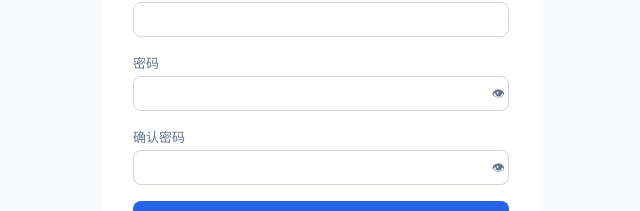
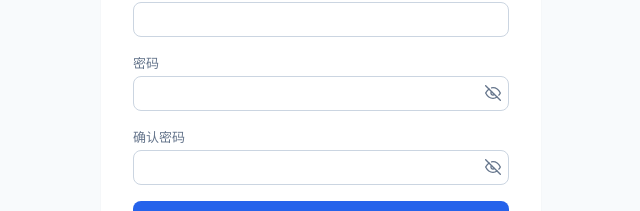
Before and after one commit to z1joey/steward, a Vue app in the folder frontend/: page /register in a window 1280 px wide. Shown: the part 296-507 px from the top of the page, without its empty margins (319-959 px from the left). Built offline with nearby package versions, Linux system fonts and the light colour scheme.

Commit message:
style(EMAIL-3): 密码显隐切换改用线性 SVG 图标（eye/eye-off）
替换 emoji（👁/🙈）为描边 SVG，颜色取 currentColor，随主题变色，
尺寸 16px 与输入框高度对齐

```diff
--- a/frontend/src/shared/components/PasswordInput.vue
+++ b/frontend/src/shared/components/PasswordInput.vue
@@ -4,6 +4,7 @@
 /**
  * 密码输入框（带显示/隐藏切换按钮）：登录密码、注册密码、确认密码共用。
  * 保留 name/required/maxlength/autocomplete 语义，v-model 与原生 input 一致。
+ * 图标为线性 SVG（eye / eye-off，描边取 currentColor）。
  */
 const props = defineProps<{
   modelValue: string;
@@ -41,7 +42,34 @@
       tabindex="-1"
       @click="visible = !visible"
     >
-      {{ visible ? "🙈" : "👁" }}
+      <!-- eye-off（密文态，点击显示） -->
+      <svg
+        v-if="!visible"
+        viewBox="0 0 24 24"
+        fill="none"
+        stroke="currentColor"
+        stroke-width="2"
+        stroke-linecap="round"
+        stroke-linejoin="round"
+        aria-hidden="true"
+      >
+        <path d="M17.94 17.94A10.07 10.07 0 0 1 12 20c-7 0-11-8-11-8a18.45 18.45 0 0 1 5.06-5.94M9.9 4.24A9.12 9.12 0 0 1 12 4c7 0 11 8 11 8a18.5 18.5 0 0 1-2.16 3.19m-6.72-1.07a3 3 0 1 1-4.24-4.24" />
+        <line x1="1" y1="1" x2="23" y2="23" />
+      </svg>
+      <!-- eye（明文态，点击隐藏） -->
+      <svg
+        v-else
+        viewBox="0 0 24 24"
+        fill="none"
+        stroke="currentColor"
+        stroke-width="2"
+        stroke-linecap="round"
+        stroke-linejoin="round"
+        aria-hidden="true"
+      >
+        <path d="M1 12s4-8 11-8 11 8 11 8-4 8-11 8-11-8-11-8z" />
+        <circle cx="12" cy="12" r="3" />
+      </svg>
     </button>
   </div>
 </template>
@@ -61,12 +89,21 @@
   right: var(--space-xs);
   top: 50%;
   transform: translateY(-50%);
+  display: inline-flex;
+  align-items: center;
+  justify-content: center;
   border: none;
   background: transparent;
   cursor: pointer;
-  font-size: var(--text-sm);
   color: var(--color-text-muted);
-  padding: 0;
+  padding: 0 var(--space-xs);
   line-height: 1;
 }
+.toggle:hover {
+  color: var(--color-text);
+}
+.toggle svg {
+  width: 16px;
+  height: 16px;
+}
 </style>
```
